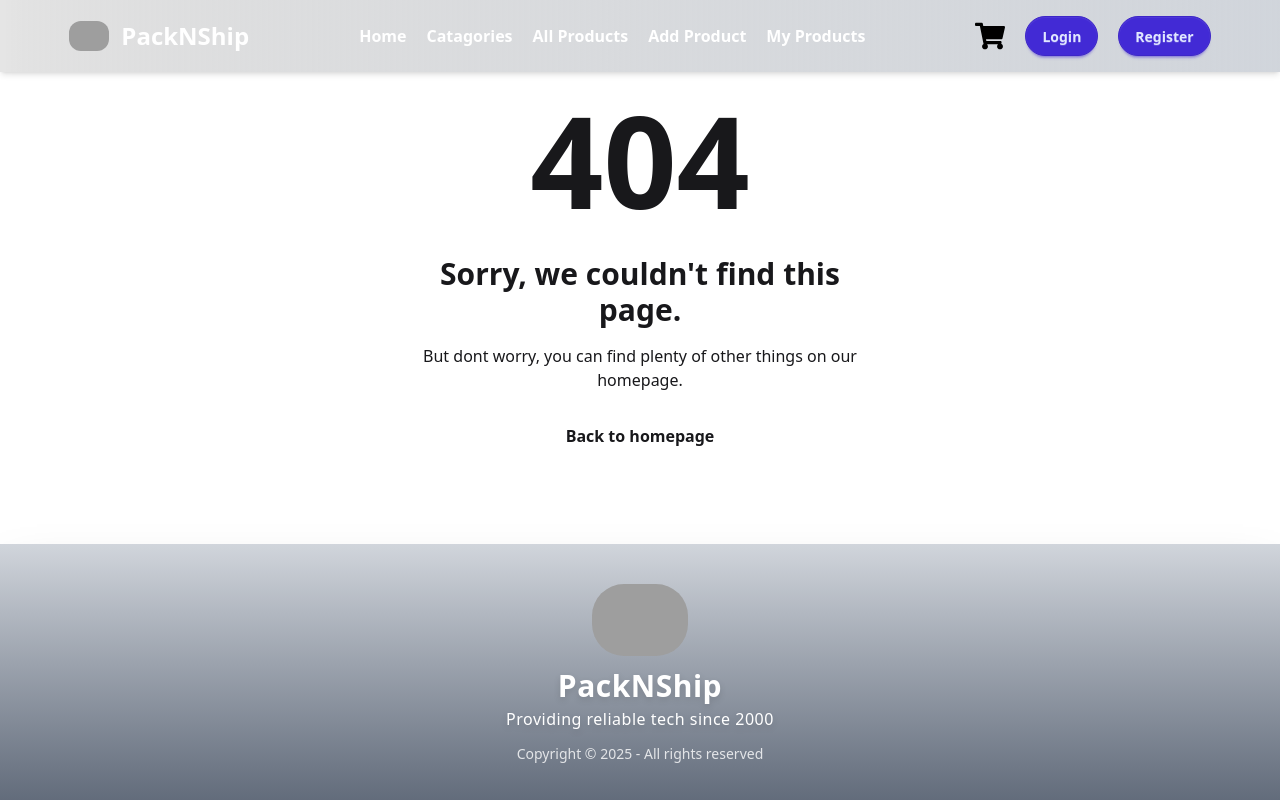
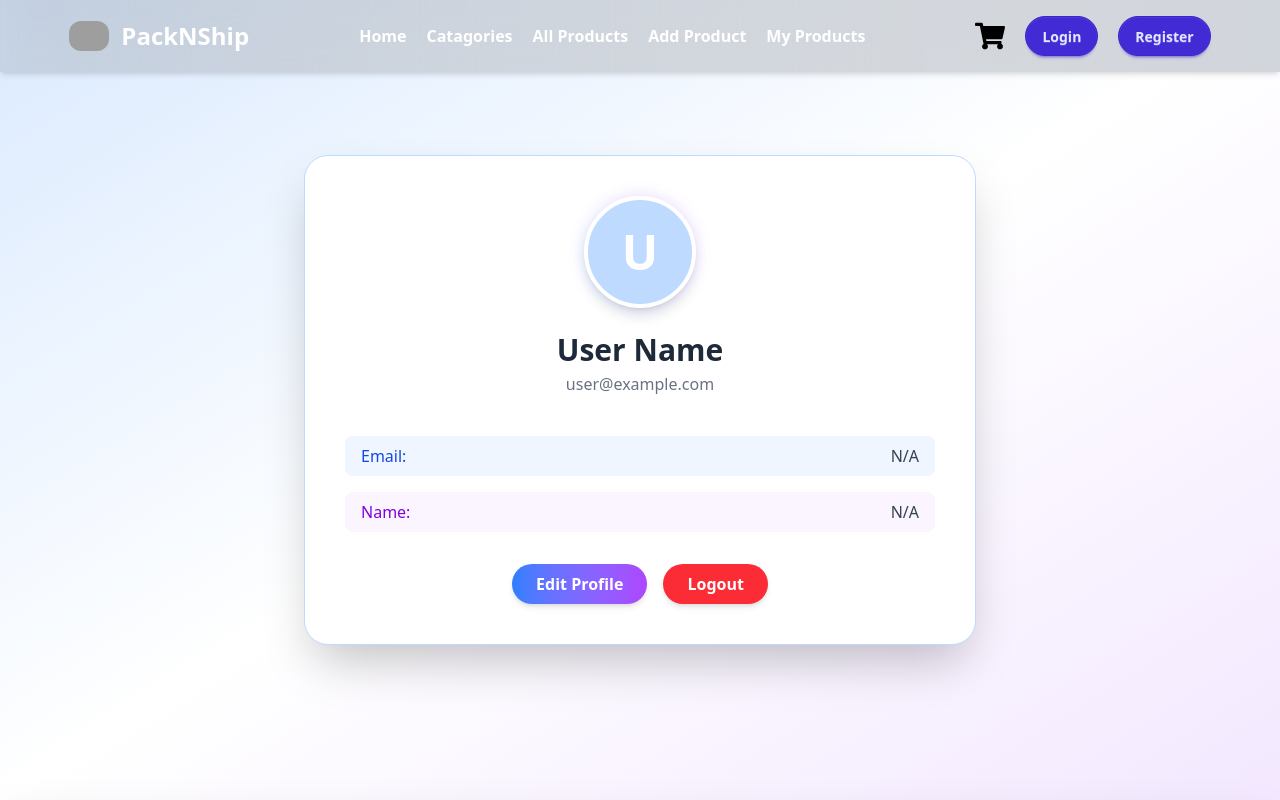
Before and after one commit to Arif-Rabbani-188/PackNShip-client-side, a React (Vite) app: page /profile in a window 1280 px wide. Shown: the top 800 px of the page. Built offline with nearby package versions, Linux system fonts and the light colour scheme; no server answers; grey boxes are pictures that could not be loaded.

Commit message:
profile section is added

```diff
--- a/src/Components/Navbar/Navbar.jsx
+++ b/src/Components/Navbar/Navbar.jsx
@@ -179,11 +179,13 @@ const Navbar = () => {
             </Link>
             {user ? (
               <div className="md:flex gap-5 items-center hidden">
+                <Link to="/profile">
                 <img
                   className="w-[50px] rounded-full"
                   src={user?.photoURL}
                   alt={user?.displayName}
                 />
+                </Link>
                 <Link className="btn btn-primary rounded-4xl" onClick={logOut}>
                   Log out
                 </Link>
--- a/src/Context/AuthContext/AuthProvider.jsx
+++ b/src/Context/AuthContext/AuthProvider.jsx
@@ -41,13 +41,13 @@ const AuthProvider = ({ children }) => {
 
   const signInWithEmail = async (email, password) => {
     const result = await signInWithEmailAndPassword(auth, email, password);
-    Swal.fire({
+    setUser(result.user);
+    await Swal.fire({
       title: "Login Successful",
       icon: "success",
       draggable: false,
     });
-    setUser(result.user);
-    window.location.reload();
+    // No need to reload the page; state update will trigger re-render
   };
 
   useEffect(() => {
@@ -66,7 +66,8 @@ const AuthProvider = ({ children }) => {
         title: "Logout Successful",
         icon: "success",
         draggable: false,
-      });;
+      });
+      setUser(null);
     },
     user,
     createUserWithEmail,
--- /dev/null
+++ b/src/Pages/Profile/Profile.jsx
@@ -0,0 +1,56 @@
+import React, { useContext } from 'react';
+import { Authconext } from '../../Context/AuthContext/AuthContext';
+
+const Profile = () => {
+    const { user, logOut } = useContext(Authconext);
+return (
+    <div className="flex flex-col items-center justify-center min-h-screen bg-gradient-to-br from-blue-100 via-white to-purple-100">
+        <div className="bg-white shadow-2xl rounded-3xl p-10 w-full max-w-2xl mx-auto border border-blue-200">
+            <div className="flex flex-col items-center">
+                <div className="relative w-28 h-28 mb-6">
+                    <div className="absolute inset-0 rounded-full bg-gradient-to-tr from-blue-400 to-purple-400 blur-sm opacity-30"></div>
+                    <div className="w-28 h-28 rounded-full bg-blue-200 flex items-center justify-center text-5xl font-extrabold text-white border-4 border-white shadow-lg overflow-hidden relative z-10">
+                        {user?.photoURL ? (
+                            <img
+                                src={user.photoURL}
+                                alt="Profile"
+                                className="w-full h-full rounded-full object-cover"
+                            />
+                        ) : (
+                            user?.displayName?.charAt(0)?.toUpperCase() || "U"
+                        )}
+                    </div>
+                </div>
+                <h2 className="text-3xl font-bold mb-1 text-gray-800">{user?.displayName || "User Name"}</h2>
+                <p className="mb-6 text-gray-500">{user?.email || "user@example.com"}</p>
+                <div className="w-full mt-4">
+                    <div className="flex flex-col gap-4">
+                        <div className="flex justify-between items-center bg-blue-50 rounded-lg px-4 py-2">
+                            <span className="font-medium text-blue-700">Email:</span>
+                            <span className="text-gray-700">{user?.email || "N/A"}</span>
+                        </div>
+                        <div className="flex justify-between items-center bg-purple-50 rounded-lg px-4 py-2">
+                            <span className="font-medium text-purple-700">Name:</span>
+                            <span className="text-gray-700">{user?.displayName || "N/A"}</span>
+                        </div>
+                        {/* Add more profile fields here if needed */}
+                    </div>
+                </div>
+                <div className="flex gap-4 mt-8">
+                    <button className="px-6 py-2 rounded-full bg-gradient-to-r from-blue-500 to-purple-500 text-white font-semibold shadow-md hover:scale-105 transition-transform">
+                        Edit Profile
+                    </button>
+                    <button
+                        className="px-6 py-2 rounded-full bg-red-500 text-white font-semibold shadow-md hover:bg-red-600 transition-colors"
+                        onClick={logOut}
+                    >
+                        Logout
+                    </button>
+                </div>
+            </div>
+        </div>
+    </div>
+);
+};
+
+export default Profile;
--- a/src/main.jsx
+++ b/src/main.jsx
@@ -9,6 +9,7 @@ import AuthProvider from './Context/AuthContext/AuthProvider.jsx'
 import Error from './Components/Error/Error.jsx'
 import Login from './Pages/Login/Login.jsx'
 import Register from './Pages/Register/Register.jsx'
+import Profile from './Pages/Profile/Profile.jsx'
 
 const router = createBrowserRouter([
   {
@@ -23,6 +24,10 @@ const router = createBrowserRouter([
       {
         path: "register",
         element: <Register></Register>
+      },
+      {
+        path: "profile",
+        element: <Profile></Profile>
       }
       ,
       {
```
